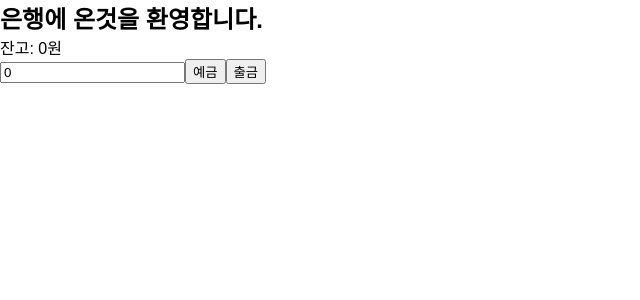
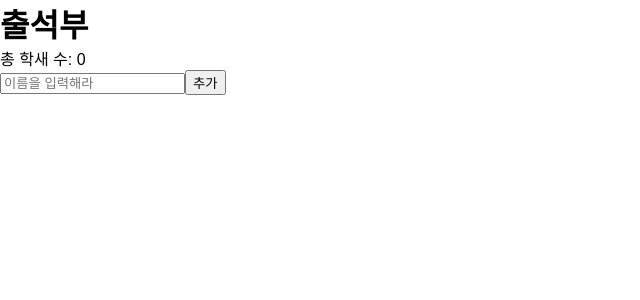
Before and after one commit to hyunwoo86/react_study, a React (Create React App) app in the folder react_study_room/: page / in a window 1280 px wide. Shown: the top 300 px of the page, without its empty margins (0-640 px from the left). Built offline with nearby package versions, Linux system fonts and the light colour scheme; the HTML template or start-up script is replaced by a standard one.

Commit message:
React Hooks에 취한다 - useReducer 확실히 정리해드려요 | 리액트 훅스 시리즈
심화 학습

정말 유용한 강의 였다,
계속강의가 있었으면 좋겠는데. 여기까지밖에 없다.

```diff
--- a/react_study_room/src/App.js
+++ b/react_study_room/src/App.js
@@ -1,60 +1,90 @@
 // import { send } from "process";
 import { useState, useReducer } from "react";
 import "./App.css";
+import Student from "./component/Student";
 
 // reducer - state를 업데이트를 하는 역할 (은행)
 // dispatch - state 업데이트를 위한 요구
 // action - 요구의 내용
-
-const ACTION_TYPES = {
-  deposit: "deposit",
-  withdraw: "widthdraw",
-};
 
 const reducer = (state, action) => {
   console.log(action);
   console.log(state);
 
   switch (action.type) {
-    case ACTION_TYPES.deposit:
-      return state + action.payload;
-    case ACTION_TYPES.withdraw:
-      return state - action.payload;
+    case "add-student":
+      const name = action.payload.name;
+      const newStudent = {
+        id: Date.now(),
+        name,
+        isHear: false,
+      };
+      console.log(name);
+      return {
+        count: state.count + 1,
+        students: [...state.students, newStudent],
+      };
+
+    case "delete-student":
+      return {
+        count: state.count - 1,
+        students: state.students.filter(
+          (student) => student.id !== action.payload.id
+        ),
+      };
+
+    case "mark-student":
+      return {
+        count: state.count,
+        students: state.students.map((student) => {
+          if (student.id === action.payload.id) {
+            return { ...student, isHear: !student.isHear };
+          }
+          return student;
+        }),
+      };
+
     default:
       return state;
   }
 };
 
+const initialState = {
+  count: 0,
+  students: [],
+};
 function App() {
-  const [number, setNumber] = useState(0);
-  const [money, dispatch] = useReducer(reducer, 0);
+  const [name, setName] = useState("");
+  const [studentInfo, dispatch] = useReducer(reducer, initialState);
+
   return (
     <div>
-      <h2>은행에 온것을 환영합니다.</h2>
-      <p>잔고: {money}원</p>
+      <h1>출석부</h1>
+      <p>총 학새 수: {studentInfo.count}</p>
       <input
-        type="number"
-        value={number}
+        type="text"
+        placeholder="이름을 입력해라"
+        value={name}
         onChange={(e) => {
-          setNumber(parseInt(e.target.value));
+          setName(e.target.value);
         }}
-        step="1000"
       ></input>
-
       <button
-        onClick={() => {
-          dispatch({ type: ACTION_TYPES.deposit, payload: number });
-        }}
+        onClick={() => dispatch({ type: "add-student", payload: { name } })}
       >
-        예금
+        추가
       </button>
-      <button
-        onClick={() => {
-          dispatch({ type: ACTION_TYPES.withdraw, payload: number });
-        }}
-      >
-        출금
-      </button>
+      {studentInfo.students.map((student) => {
+        return (
+          <Student
+            key={student.id}
+            name={student.name}
+            dispatch={dispatch}
+            id={student.id}
+            isHear={student.isHear}
+          ></Student>
+        );
+      })}
     </div>
   );
 }
--- /dev/null
+++ b/react_study_room/src/component/Student.js
@@ -0,0 +1,29 @@
+import React from "react";
+
+const Student = ({ name, dispatch, id, isHear }) => {
+  return (
+    <div>
+      <span
+        style={{
+          textDecoration: isHear ? "line-through" : "none",
+          color: isHear ? "gray" : "black",
+        }}
+        onClick={() => {
+          dispatch({ type: "mark-student", payload: { id } });
+        }}
+      >
+        {name}
+      </span>
+      <button
+        onClick={() => {
+          dispatch({ type: "delete-student", payload: { id } });
+        }}
+      >
+        {" "}
+        삭제
+      </button>
+    </div>
+  );
+};
+
+export default Student;
```
